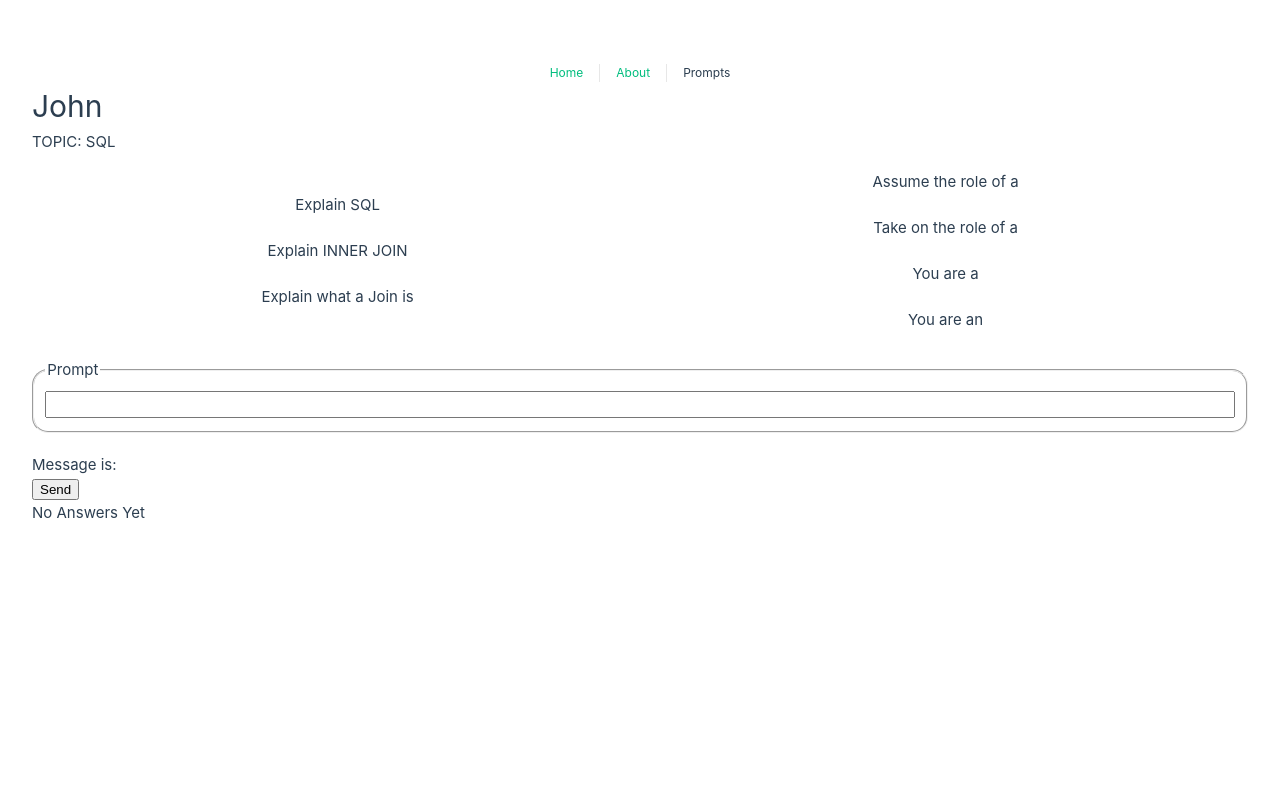
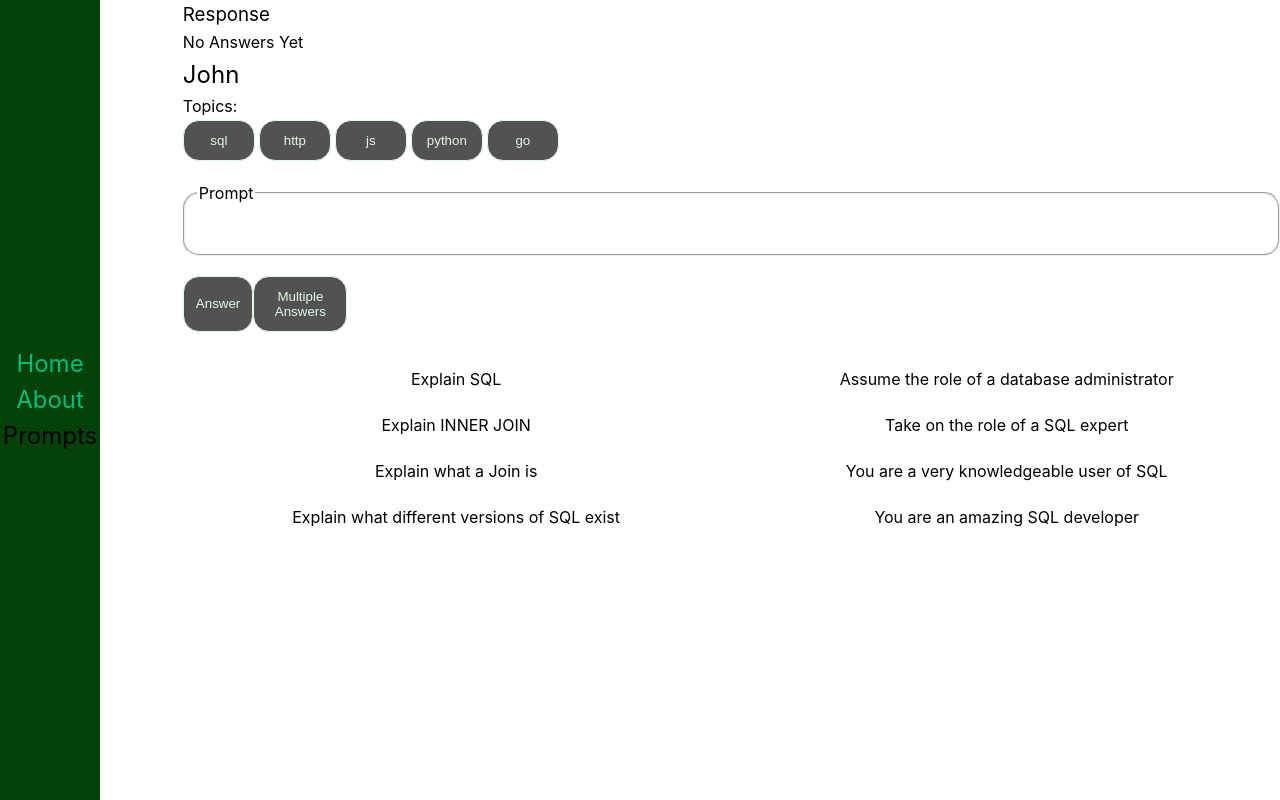
Before and after one commit to timegated/chat-node, a Vue app in the folder ui/: page /prompts in a window 1280 px wide. Built offline with nearby package versions, Linux system fonts and the light colour scheme.

Commit message:
Fix UI layout

```diff
--- a/ui/src/App.vue
+++ b/ui/src/App.vue
@@ -22,14 +22,18 @@ header {
 
 .logo {
   display: block;
-  margin: 0 auto 2rem;
 }
 
 nav {
-  width: 100%;
-  font-size: 12px;
+  display: flex;
+  flex-direction: column;
+  align-items: center;
+  justify-content: center;
+  width: 100px;
+  font-size: 24px;
   text-align: center;
-  margin-top: 2rem;
+  height: 100vh;
+  background-color: var(--main-color-darkgreen);
 }
 
 nav a.router-link-exact-active {
--- a/ui/src/assets/base.css
+++ b/ui/src/assets/base.css
@@ -1,52 +1,17 @@
-/* color palette from <https://github.com/vuejs/theme> */
-:root {
-  --vt-c-white: #ffffff;
-  --vt-c-white-soft: #f8f8f8;
-  --vt-c-white-mute: #f2f2f2;
-
-  --vt-c-black: #181818;
-  --vt-c-black-soft: #222222;
-  --vt-c-black-mute: #282828;
-
-  --vt-c-indigo: #2c3e50;
-
-  --vt-c-divider-light-1: rgba(60, 60, 60, 0.29);
-  --vt-c-divider-light-2: rgba(60, 60, 60, 0.12);
-  --vt-c-divider-dark-1: rgba(84, 84, 84, 0.65);
-  --vt-c-divider-dark-2: rgba(84, 84, 84, 0.48);
-
-  --vt-c-text-light-1: var(--vt-c-indigo);
-  --vt-c-text-light-2: rgba(60, 60, 60, 0.66);
-  --vt-c-text-dark-1: var(--vt-c-white);
-  --vt-c-text-dark-2: rgba(235, 235, 235, 0.64);
-}
-
 /* semantic color variables for this project */
 :root {
-  --color-background: var(--vt-c-white);
-  --color-background-soft: var(--vt-c-white-soft);
-  --color-background-mute: var(--vt-c-white-mute);
-
-  --color-border: var(--vt-c-divider-light-2);
-  --color-border-hover: var(--vt-c-divider-light-1);
-
-  --color-heading: var(--vt-c-text-light-1);
-  --color-text: var(--vt-c-text-light-1);
-
+  --main-color-darkgreen: hsla(125, 86%, 14%, 1);
+  --main-accent-color-light: hsla(125, 66%, 93%, 1);
+  --main-bg-color-one: hsla(0deg, 0%, 32%, 1);
+  --main-green-one: hsla(125deg, 73%, 20%, 1);
+  --secondary-text-color-light: hsla(0, 0%, 97%, 1);
   --section-gap: 160px;
 }
 
 @media (prefers-color-scheme: dark) {
   :root {
-    --color-background: var(--vt-c-black);
-    --color-background-soft: var(--vt-c-black-soft);
-    --color-background-mute: var(--vt-c-black-mute);
-
-    --color-border: var(--vt-c-divider-dark-2);
-    --color-border-hover: var(--vt-c-divider-dark-1);
-
-    --color-heading: var(--vt-c-text-dark-1);
-    --color-text: var(--vt-c-text-dark-2);
+    background-color: var(--main-bg-color-one);
+    color: var(--secondary-text-color-light);
   }
 }
 
@@ -67,7 +32,7 @@ body {
   line-height: 1.6;
   font-family: Inter, -apple-system, BlinkMacSystemFont, 'Segoe UI', Roboto, Oxygen, Ubuntu,
     Cantarell, 'Fira Sans', 'Droid Sans', 'Helvetica Neue', sans-serif;
-  font-size: 15px;
+  font-size: 16px;
   text-rendering: optimizeLegibility;
   -webkit-font-smoothing: antialiased;
   -moz-osx-font-smoothing: grayscale;
--- a/ui/src/assets/main.css
+++ b/ui/src/assets/main.css
@@ -1,9 +1,9 @@
 @import './base.css';
 
 #app {
+  display: grid;
+  grid-template-columns: 1fr 6fr;
   max-width: 1800px;
-  margin: 0 auto;
-  padding: 2rem;
   font-weight: normal;
 }
 
@@ -14,6 +14,12 @@ a,
   transition: 0.4s;
 }
 
+button:hover {
+  cursor: pointer;
+  background-color: var(--main-green-one);
+  transition: background-color 0.25s ease;
+}
+
 @media (hover: hover) {
   a:hover {
     background-color: hsla(160, 100%, 37%, 0.2);
--- a/ui/src/components/PromptHandler.vue
+++ b/ui/src/components/PromptHandler.vue
@@ -1,37 +1,50 @@
 <template>
+    <section class="container">
+        <div class="response">
+            <h3>Response</h3>
+            {{ response }}
+        </div>
         <h1>{{ name }}</h1>
-    <div>TOPIC: <span>SQL</span></div>
+        <section>
+            Topics:
+            <div class="topics">
+                <button v-for="topicChoice in topicChoices" @click="setCurrentTopic">
+                    {{ topicChoice }}
+                </button>
+            </div>
+        </section>
+        <div class="fieldset-container">
+            <fieldset>
+                <legend>Prompt</legend>
+                <input class="prompt-input" v-model.trim="prompt" style="width: 100%" />
+            </fieldset>
+        </div>
+        <div class="btn-container">
+            <button @click="getAnswer">Answer</button>
+            <button @click="getMultipleAnswers">Multiple Answers</button>
+        </div>
         <div class="text-container">
             <div>
-            <span v-for="prompt in prompts" @click="pushPrompt" class="text" draggable="true">
+                <span v-for="prompt in getCurrentTopicPrompts" @click="pushPrompt" class="text" draggable="true">
                     {{ prompt.prompt }}
                 </span>
             </div>
             <div>
-            <span v-for="role in roles" class="text" @click="pushRole" draggable="true">
+                <span v-for="role in getCurrentRolePrompts" class="text" @click="pushRole" draggable="true">
                     {{ role.role }}
                 </span>
             </div>
         </div>
-    <div class="fieldset-container">
-        <fieldset>
-            <legend>Prompt</legend>
-            <input class="prompt-input" v-model.trim="prompt" style="width: 100%">
-        </fieldset>
-    </div>
-    <div>Message is: {{ prompt }}</div>
-    <button @click="getResponse">Send</button>
-    <div class="response">
-        {{ response }}
-    </div>
+    </section>
 </template>
 
 <script lang="ts">
 
 interface Data {
     name: string;
-    prompts: { prompt: string, rank: number }[];
-    roles: {role: string}[];
+    topicChoices: string[];
+    currentTopic: string;
+    topics: any
     response: string;
     prompt: string;
     buildPrompt: string[];
@@ -41,25 +54,120 @@ export default {
     data() {
         return {
             name: 'John',
+            topicChoices: ['sql', 'http', 'js', 'python', 'go'],
+            currentTopic: '',
+            topics: {
+                sql: {
                     prompts: [
                         { prompt: 'Explain SQL', rank: 0 },
                         { prompt: 'Explain INNER JOIN', rank: 0 },
-                { prompt: 'Explain what a Join is', rank: 0 }
+                        { prompt: 'Explain what a Join is', rank: 0 },
+                        { prompt: 'Explain what different versions of SQL exist', rank: 0 },
                     ],
                     roles: [
                         {
-                    role: 'Assume the role of a '
+                            role: 'Assume the role of a database administrator'
                         },
                         {
-                    role: 'Take on the role of a '
+                            role: 'Take on the role of a SQL expert'
                         },
                         {
-                    role: 'You are a '
+                            role: 'You are a very knowledgeable user of SQL'
                         },
                         {
-                    role: 'You are an '
+                            role: 'You are an amazing SQL developer'
                         }
                     ],
+                },
+                js: {
+                    prompts: [
+                        { prompt: 'Explain Javascript', rank: 0 },
+                        { prompt: 'Explain optional chaining in Javascript', rank: 0 },
+                        { prompt: 'Explain first class functions in JS', rank: 0 },
+                        { prompt: 'Explain prototypal inheritance', rank: 0 },
+                    ],
+                    roles: [
+                        {
+                            role: 'Assume the role of an experienced JS developer'
+                        },
+                        {
+                            role: 'Take on the role of a Javascript developer'
+                        },
+                        {
+                            role: 'You are very knowledgeable about Javascript'
+                        },
+                        {
+                            role: 'You are a very highly paid Javascript developer'
+                        }
+                    ],
+                },
+                python: {
+                    prompts: [
+                        { prompt: 'Explain Python', rank: 0 },
+                        { prompt: 'Explain tuples in Python', rank: 0 },
+                        { prompt: 'Explain the def keyword in Python', rank: 0 },
+                        { prompt: 'Explain range keyword in Python', rank: 0 },
+                    ],
+                    roles: [
+                        {
+                            role: 'Assume the role of an experienced Python developer'
+                        },
+                        {
+                            role: 'Take on the role of a Python developer'
+                        },
+                        {
+                            role: 'You are very knowledgeable about Python'
+                        },
+                        {
+                            role: 'You are a very highly paid Python developer'
+                        }
+                    ],
+                },
+                go: {
+                    prompts: [
+                        { prompt: 'Explain GO', rank: 0 },
+                        { prompt: 'Explain tuples in GO', rank: 0 },
+                        { prompt: 'Explain the def keyword in GO', rank: 0 },
+                        { prompt: 'Explain range keyword in GO', rank: 0 },
+                    ],
+                    roles: [
+                        {
+                            role: 'Assume the role of an experienced GO developer'
+                        },
+                        {
+                            role: 'Take on the role of a GO developer'
+                        },
+                        {
+                            role: 'You are very knowledgeable about GO'
+                        },
+                        {
+                            role: 'You are a very highly paid GO developer'
+                        }
+                    ],
+                },
+                http: {
+                    prompts: [
+                        { prompt: 'Explain HTTP', rank: 0 },
+                        { prompt: 'Explain request methods in HTTP', rank: 0 },
+                        { prompt: 'Explain error codes in HTTP', rank: 0 },
+                        { prompt: 'Explain status codes in HTTP', rank: 0 },
+                    ],
+                    roles: [
+                        {
+                            role: 'Assume the role of a developer who knows HTTP'
+                        },
+                        {
+                            role: 'You have expert knowledge of the HTTP protocol'
+                        },
+                        {
+                            role: 'You are very knowledgeable about HTTP'
+                        },
+                        {
+                            role: 'You know the difference between HTTP and HTTPS'
+                        }
+                    ],
+                },
+            },
             response: "No Answers Yet",
             multiple: [],
             prompt: '',
@@ -67,15 +175,17 @@ export default {
         } as Data;
     },
     computed: {
-        getPrompts() {
-            return !this.prompts.length ? [{ prompt: 'No Prompts Here' }] : this.prompts;
+        getCurrentTopicPrompts() {
+            const currentTopic = this.currentTopic === '' ? 'sql' : this.currentTopic;
+            return this.topics[currentTopic].prompts
         },
-        mapOverPrompts() {
-            return this.getPrompts.map((prompt) => prompt.prompt).join(' ');
+        getCurrentRolePrompts() {
+            const currentTopic = this.currentTopic === "" ? 'sql' : this.currentTopic;
+            return this.topics[currentTopic].roles;
         }
     },
     methods: {
-        async getResponse() {
+        async getAnswer() {
             this.response = await fetch(`http://localhost:3002/answer?prompt=${this.prompt}`, {
                 method: "GET"
             }).then(res => {
@@ -86,7 +196,7 @@ export default {
                         start(controller) {
                             return pump();
                             function pump(): any {
-                                return readable.read().then(({done, value}) => {
+                                return readable.read().then(({ done, value }) => {
                                     console.log(value);
                                     if (done) {
                                         controller.close();
@@ -103,25 +213,85 @@ export default {
             })
                 .then(stream => new Response(stream))
                 .then(response => response.blob())
-            .then(blob => blob.text())
+                .then(blob => {
+                    console.log(blob.text());
+                    return blob.text();
+                })
+        },
+        async getMultipleAnswers() {
+            this.response = await fetch(`http://localhost:3002/answer/multiple?prompt=${this.prompt}`, {
+                method: "GET"
+            }).then(res => {
+                console.log(res);
+                if (res.body) {
+                    const readable = res.body.getReader();
+                    return new ReadableStream({
+                        start(controller) {
+                            return pump();
+                            function pump(): any {
+                                return readable.read().then(({ done, value }) => {
+                                    console.log(value);
+                                    if (done) {
+                                        controller.close();
+                                        return;
+                                    }
+                                    controller.enqueue(value);
+                                    return pump();
+                                })
+                            }
+                        }
+                    })
+                }
+                return "No Response";
+            })
+                .then(stream => new Response(stream))
+                .then(response => response.blob())
+                .then(blob => {
+                    console.log(blob.text());
+                    return blob.text();
+                })
         },
         pushPrompt(e: any) {
             console.log(e.target.value);
             this.prompt = e.target.textContent
         },
-        pushRole(r: any) {
-            console.log(r);
+        pushRole(e: any) {
+            console.log(e);
+            if (this.prompt !== "") {
+                // Roles always prepended
+                this.prompt = "";
+            }
+            this.prompt = `${e.target.textContent} ${this.prompt}`;
+        },
+        setCurrentTopic (e: any) {
+            this.currentTopic = e.target.textContent;
         }
     }
 }
 </script>
 
 <style>
-.text-container {
+.topics {
     display: flex;
     flex-direction: row;
+    align-items: center;
+}
+
+.topics>button {
+    width: 72px;
+    margin-right: 0.25rem;
+}
+
+.text-container {
+    display: grid;
+    grid-template-columns: 1fr 1fr;
+    column-gap: 0.25rem;
     justify-content: space-around;
     align-items: center;
+}
+
+.text-container>div>span:hover {
+    cursor: pointer;
 }
 
 .text {
@@ -133,10 +303,6 @@ export default {
     margin-top: 10px;
     padding: 10px;
     height: 36px;
-}
-
-.text-container {
-    display: flex;
 }
 
 .fieldset-container {
@@ -152,5 +318,24 @@ fieldset {
 
 input {
     font-size: 18px;
+    padding: 0.25rem;
+    border-radius: 8px;
+    border: none;
+}
+
+.btn-container {
+    max-width: 15%;
+    display: flex;
+    justify-content: space-between;
+    margin: 1.25rem 0;
+}
+
+button {
+    background-color: var(--main-bg-color-one);
+    color: var(--main-accent-color-light);
+    padding: 0.75rem;
+    border-radius: 16px;
+    outline: none;
+    border: 1px solid var(--main-accent-color-light);
 }
 </style>
```
Also changed, not shown: 1 other file (tests, documents, lock files or other folders). Lines whose indentation alone changed are shown as unchanged.
